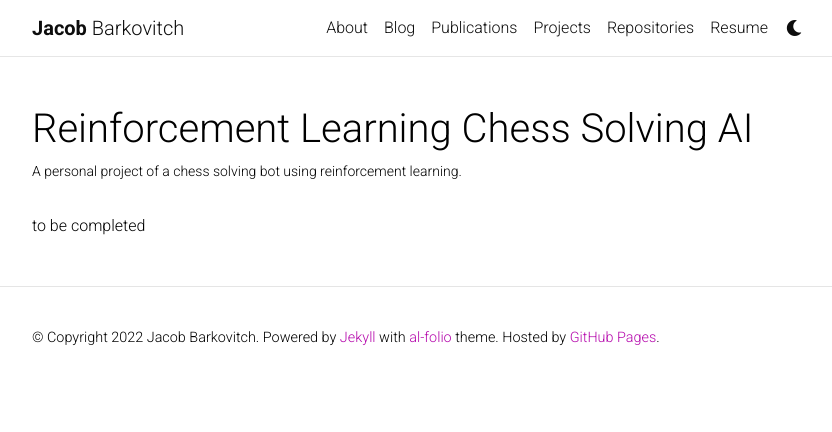
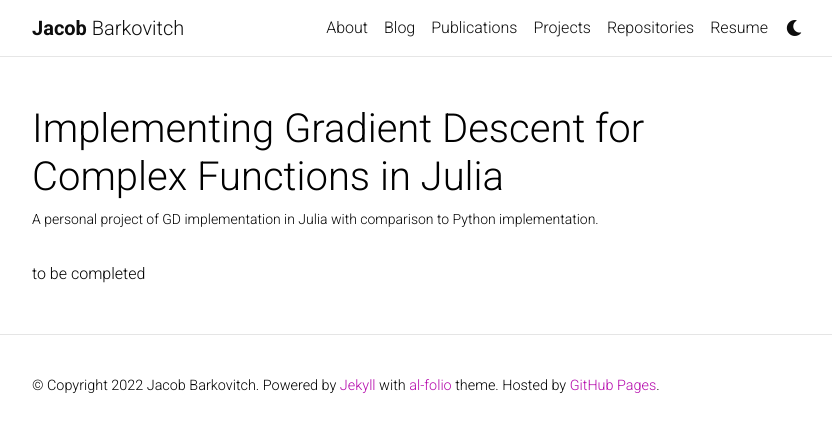
Before and after one commit to jakebarkovitch/jakebarkovitch.github.io, a Jekyll site: the page built from _projects/8_project.md, in a window 1280 px wide. Shown: the top 432 px of the page, without its empty margins (223-1055 px from the left). Built offline with Jekyll 4.4.1, drawn with Linux system fonts in a browser that asks for light colours; comment, search, counter and statistics services are not loaded; a style sheet for code colours, icons or effects is not loaded.

Commit message:
Update 8_project.md

```diff
--- a/_projects/8_project.md
+++ b/_projects/8_project.md
@@ -1,8 +1,8 @@
 ---
 layout: page
-title: Reinforcement Learning Chess Solving AI
-description: A personal project of a chess solving bot using reinforcement learning.
-img: assets/img/chess.png
+title: Implementing Gradient Descent for Complex Functions in Julia
+description: A personal project of GD implementation in Julia with comparison to Python implementation.
+img: assets/img/gd.png
 importance: 4
 category: personal
 ---
```
